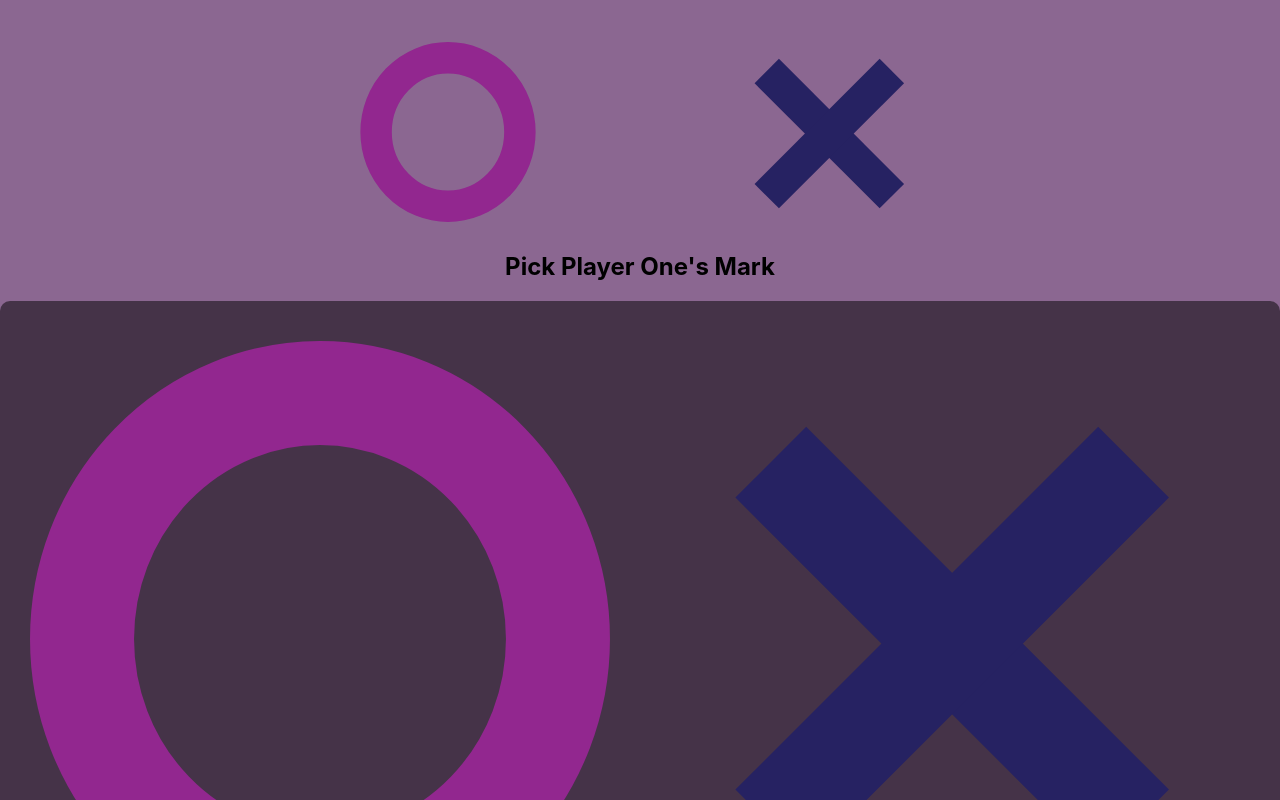
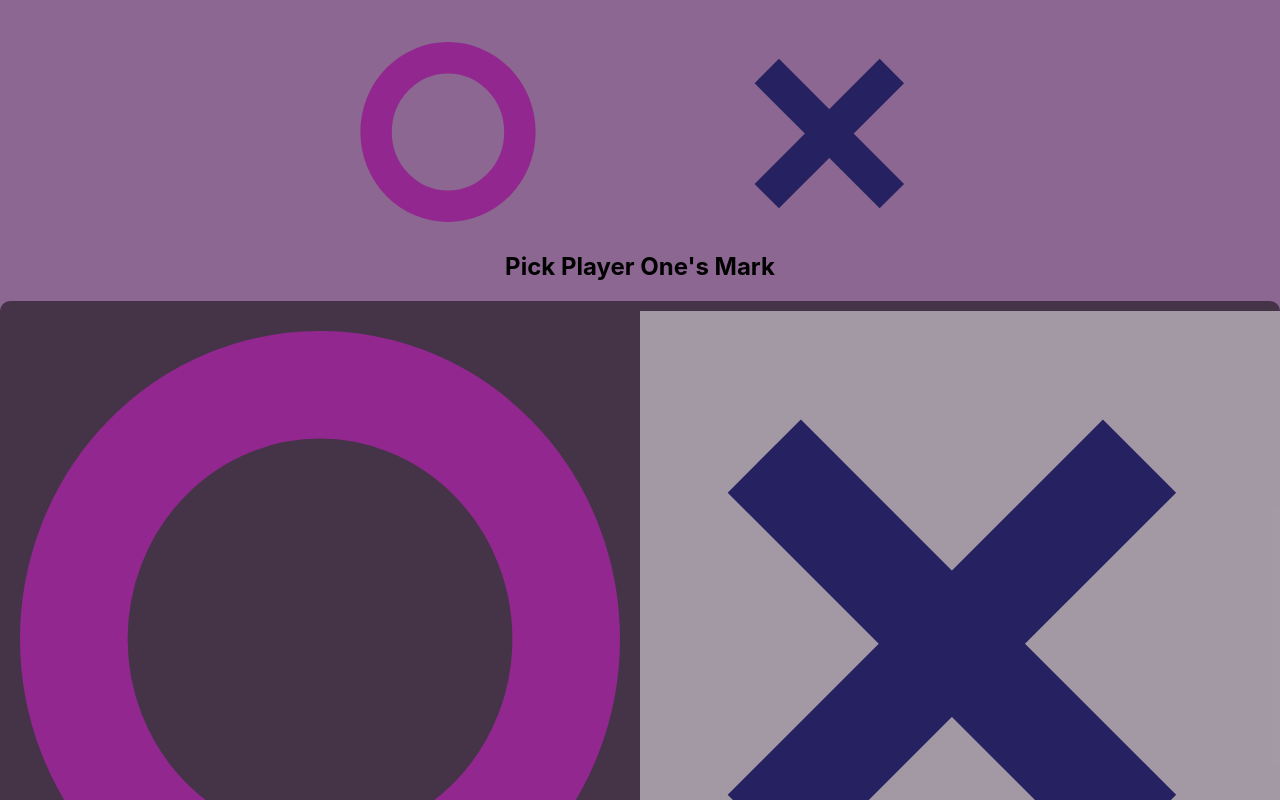
Before and after one commit to ajax12233512/tic-tac-toe-react, a React (Create React App) app: page / in a window 1280 px wide. Shown: the top 800 px of the page. Built offline with nearby package versions, Linux system fonts and the light colour scheme.

Commit message:
redux for home page

```diff
--- a/src/app/store.js
+++ b/src/app/store.js
@@ -1,5 +1,7 @@
 import { configureStore } from "@reduxjs/toolkit";
-
+import playerSideReducer from "../utils/playerSideSlice";
 export default configureStore({
-    reducer: {}
+    reducer: {
+        playerOneSide : playerSideReducer
+    }
 })
--- a/src/components/HomeComponents/Main.css
+++ b/src/components/HomeComponents/Main.css
@@ -28,14 +28,11 @@ button img{
     background-color: transparent;
 }
 
-.pick-side-ctn button:focus{
-    border: 1px solid white;
-    background-color:  rgb(255,255,255,.5);
-}
 
-.o-size{
+
+.sideSelected{
     /* box-sizing: border-box; */
-
+    background: rgb(255,255,255,.5);
 }
 
 .pick-side{
@@ -48,9 +45,6 @@ button img{
     background-color: rgb(255,255,255,.5);
 }
 
-.pick-side:focus{
-    background-color: rgb(255,255,255,.5);
-}
 
 .home-start-btn{
     margin: 10px 0;
--- a/src/components/HomeComponents/Main.js
+++ b/src/components/HomeComponents/Main.js
@@ -2,14 +2,32 @@ import React from 'react';
 import logo1 from '../../img/O-mark.svg'
 import logo2 from '../../img/X-mark.svg'
 import './Main.css';
+import { useSelector, useDispatch } from 'react-redux';
+import { pickO, pickX } from '../../utils/playerSideSlice'
+
 function Main() {
+  const playerOneSide = useSelector(state => state.playerOneSide.value);
+  const dispatch = useDispatch();
+
+
+
   return (
     <div id='home-main'>
         <h2>Pick Player One's Mark</h2>
         <div className='pick-side-ctn'>
-            <button className='pick-side o-size'><img src={logo1} alt='x' /></button>
-            <button className='pick-side'><img src={logo2} alt='o'/></button>
-            <h2>Player 1 is X</h2>
+            <button
+            onClick={() => dispatch(pickO())}
+            style={playerOneSide === 'o' ? { backgroundColor: 'rgb(255,255,255,.5)', padding: '20px'} : {padding: '20px'}}
+            >
+                <img datatype='o' src={logo1} alt='o' />
+            </button>
+            <button
+            onClick={() => dispatch(pickX())}
+            style={playerOneSide === 'x' ? { backgroundColor: 'rgb(255,255,255,.5)', padding: '20px'} : {padding: '20px'}}
+            >
+                <img datatype='x' src={logo2} alt='x'/>
+            </button>
+            <h2>Player 1 is {playerOneSide.toUpperCase()}</h2>
         </div>
         <div className='start-btns'>
             <button className='home-start-btn'>Start Vs PC</button>
--- /dev/null
+++ b/src/utils/playerSideSlice.js
@@ -0,0 +1,22 @@
+import { createSlice } from '@reduxjs/toolkit';
+
+export const playerSideSlice = createSlice({
+    name: 'playerOneSide',
+    initialState: {
+        value: 'x'
+    },
+    reducers: {
+        pickX: state => {
+            state.value = 'x';
+            return state
+        },
+        pickO: state => {
+            state.value = 'o';
+            return state
+        }
+    }
+})
+
+export const { pickX, pickO } = playerSideSlice.actions
+
+export default playerSideSlice.reducer
```
